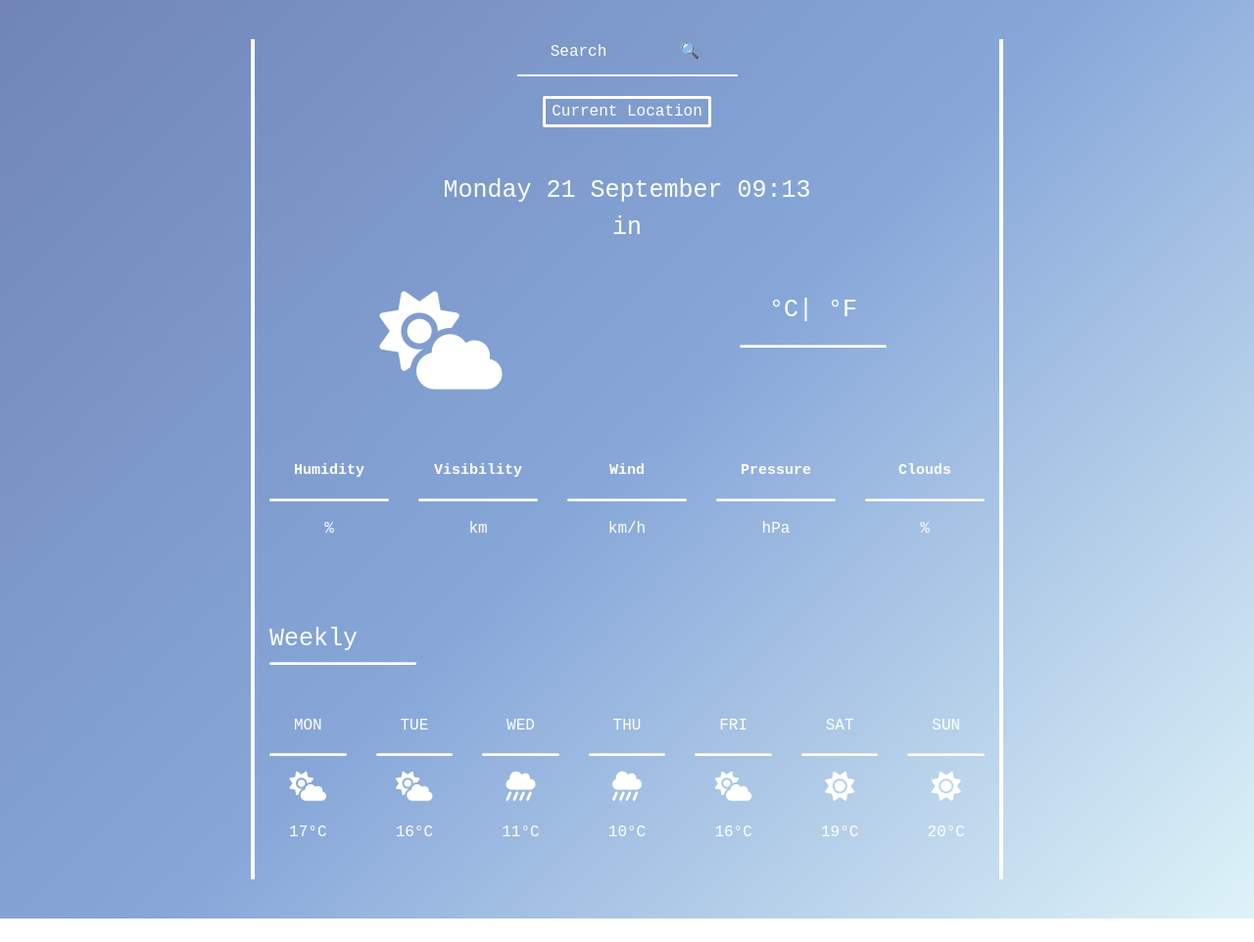
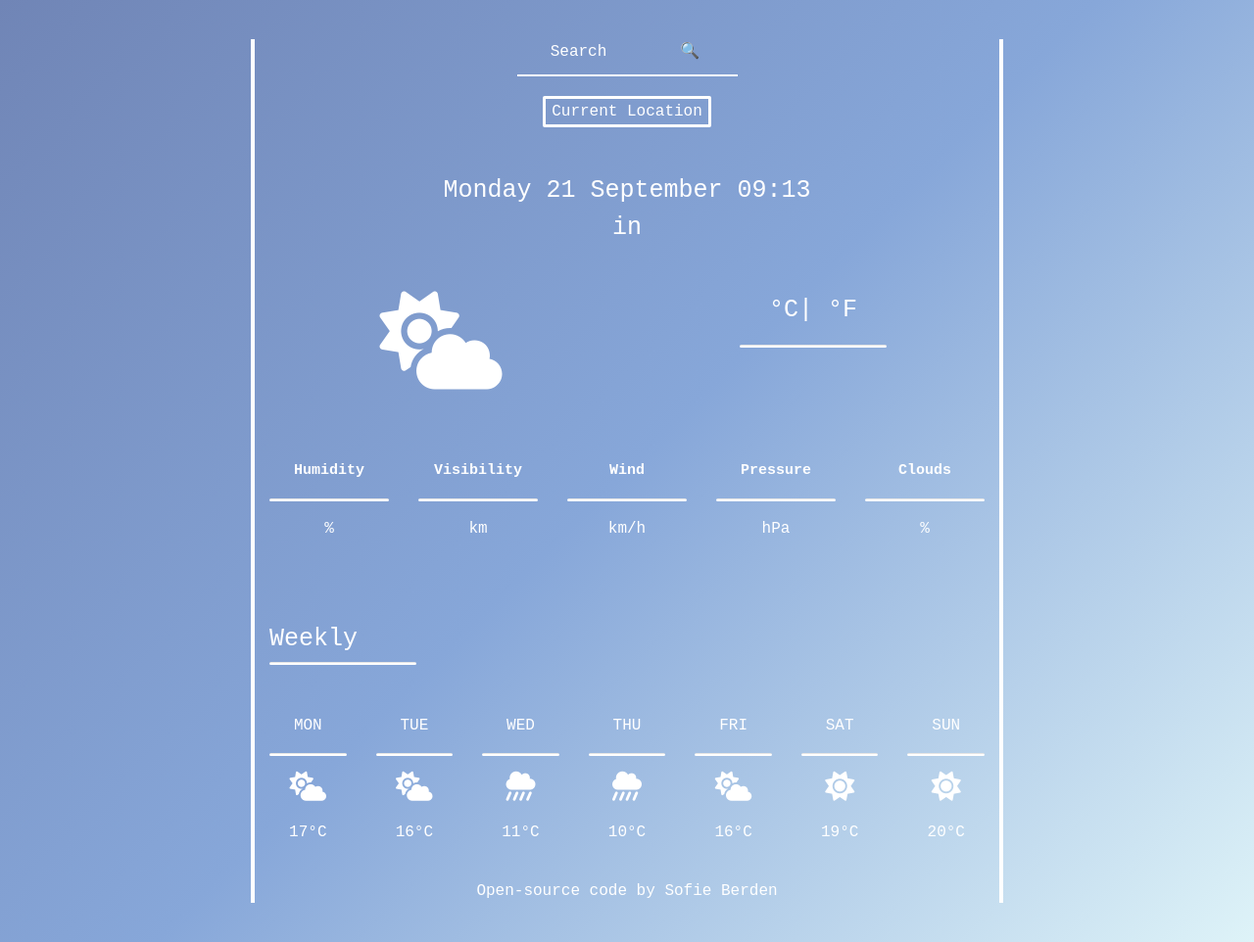
Before and after one commit to Sofie326/Weather-app, a plain HTML site: page index.html in a window 1280 px wide. Shown: the whole page at 98% size. Before the commit the page ends 938 px from the top, so only its background shows below. Drawn offline with nearby package versions, Linux system fonts and the light colour scheme; no server answers.

Commit message:
Added link to open-source code

```diff
--- a/index.html
+++ b/index.html
@@ -154,6 +154,12 @@
           <p class="temperature">20°C</p>
         </div>
       </div>
+      <p>
+        <a href="https://github.com/Sofie326/Weather-app" target="_blank"
+          >Open-source code</a
+        >
+        by Sofie Berden
+      </p>
     </div>
     <script src="src/script.js"></script>
   </body>
```
